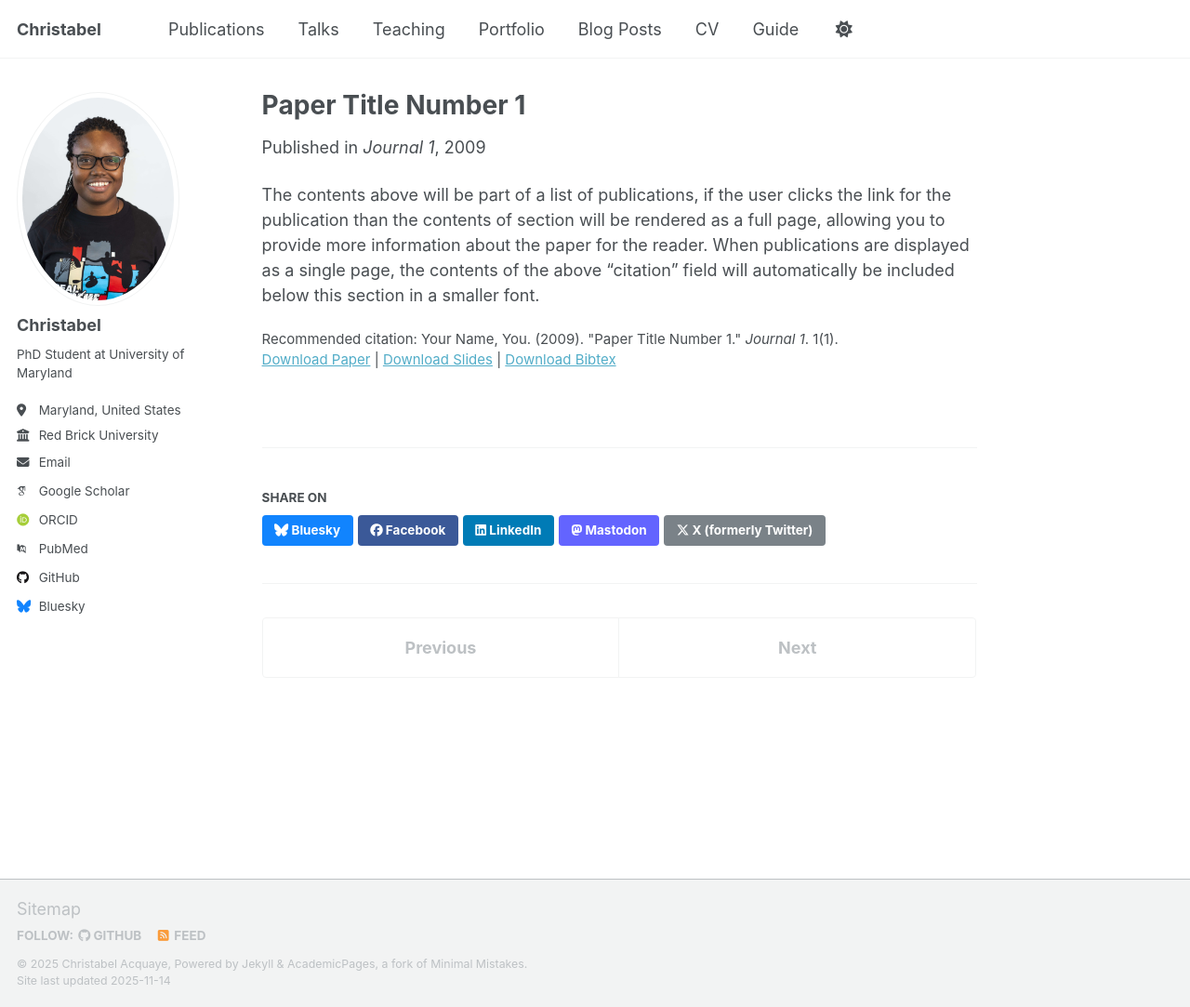
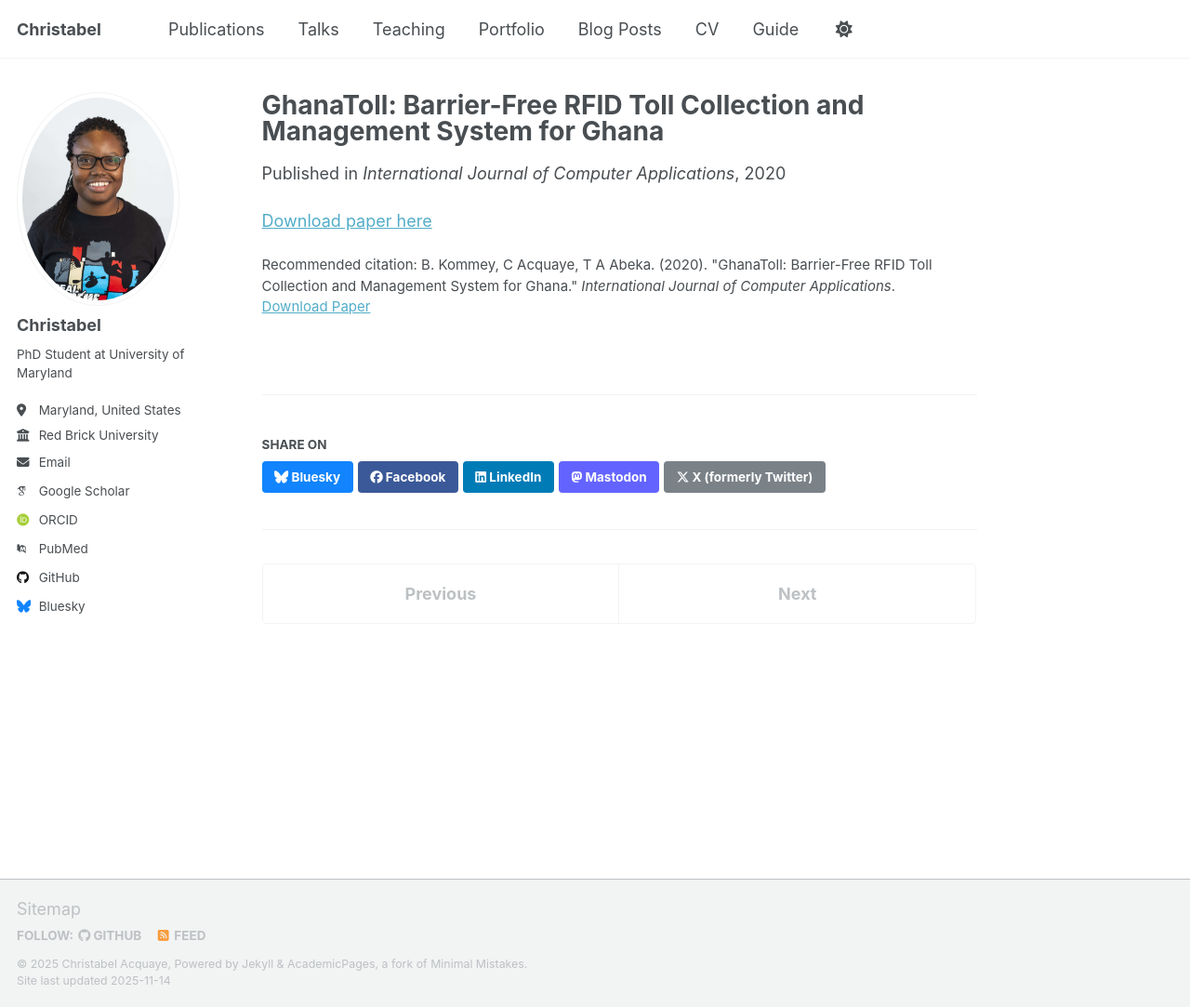
Before and after one commit to acquayec/cacquaye.github.io, a Jekyll site: the page built from _publications/2009-10-01-paper-title-number-1.md, in a window 1280 px wide and 1083 px high. Shown: the whole window at 93% size. Built offline with Jekyll 4.4.1, drawn with Linux system fonts in a browser that asks for light colours; some web fonts are replaced; a script that is not in the unit is left out.

Commit message:
Update publication details for GhanaToll paper

```diff
--- a/_publications/2009-10-01-paper-title-number-1.md
+++ b/_publications/2009-10-01-paper-title-number-1.md
@@ -1,14 +1,12 @@
 ---
-title: "Paper Title Number 1"
+title: "GhanaToll: Barrier-Free RFID Toll Collection and Management System for Ghana"
 collection: publications
-category: manuscripts
-permalink: /publication/2009-10-01-paper-title-number-1
-excerpt: 'This paper is about the number 1. The number 2 is left for future work.'
-date: 2009-10-01
-venue: 'Journal 1'
-slidesurl: 'https://academicpages.github.io/files/slides1.pdf'
-paperurl: 'https://academicpages.github.io/files/paper1.pdf'
-bibtexurl: 'https://academicpages.github.io/files/bibtex1.bib'
-citation: 'Your Name, You. (2009). &quot;Paper Title Number 1.&quot; <i>Journal 1</i>. 1(1).'
+permalink: /publication/2020-ghanatoll
+excerpt: 'RFID-based toll collection system for Ghana'
+date: 2020-01-01
+venue: 'International Journal of Computer Applications'
+paperurl: 'http://link-to-paper.com'
+citation: 'B. Kommey, C Acquaye, T A Abeka. (2020). "GhanaToll: Barrier-Free RFID Toll Collection and Management System for Ghana." <i>International Journal of Computer Applications</i>.'
 ---
-The contents above will be part of a list of publications, if the user clicks the link for the publication than the contents of section will be rendered as a full page, allowing you to provide more information about the paper for the reader. When publications are displayed as a single page, the contents of the above "citation" field will automatically be included below this section in a smaller font.
+
+[Download paper here](http://link-to-paper.com)
```
